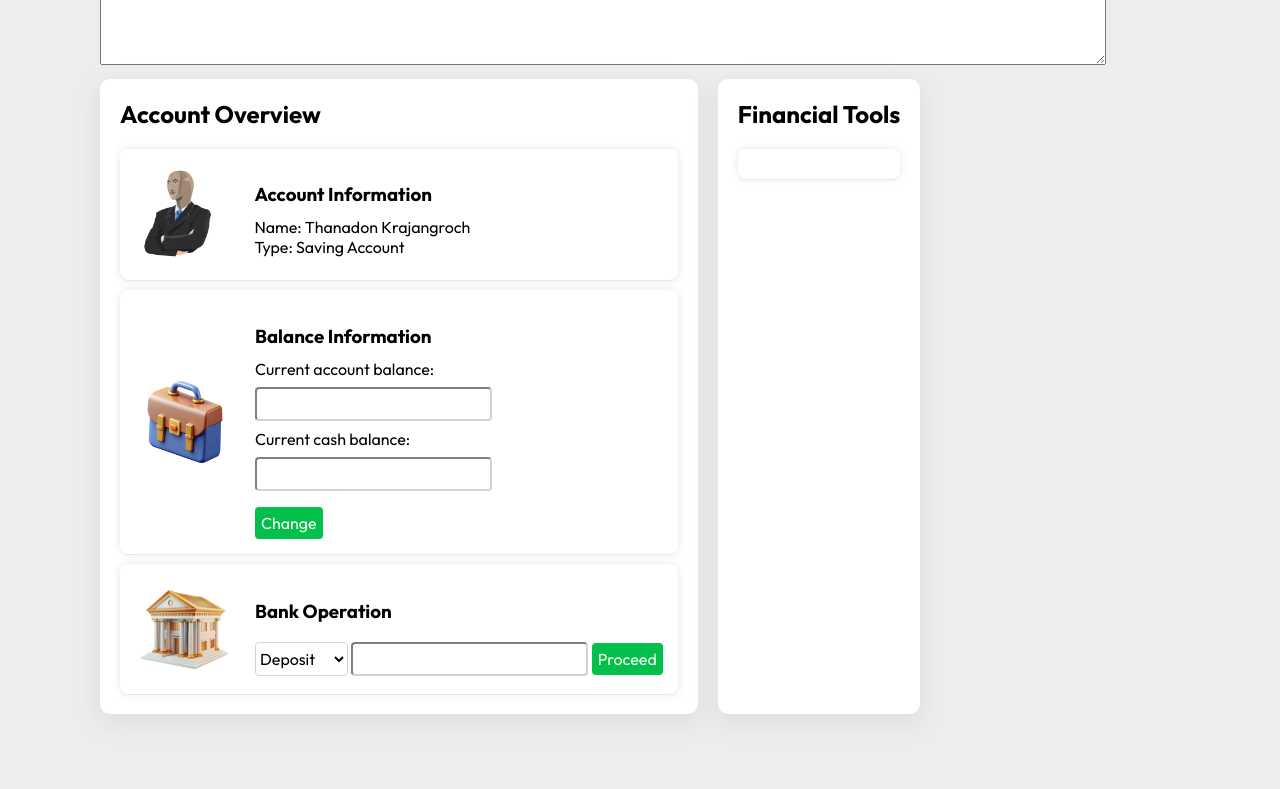
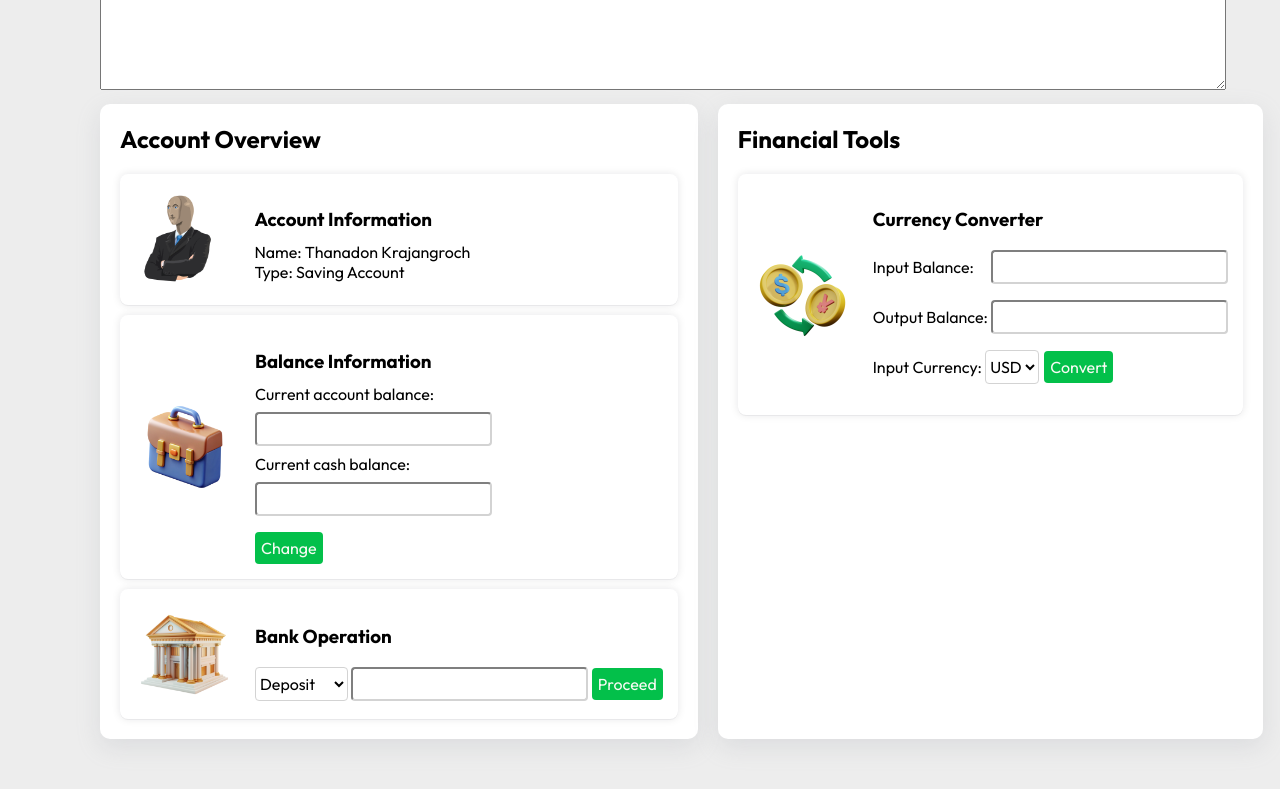
Before and after one commit to fuze-thnd/ITF-Web, a plain HTML site: page index.html in a window 1280 px wide. Shown: the part 221-1010 px from the top of the page. Before the commit the page ends 985 px from the top, so only its background shows below. Drawn offline with Linux system fonts and the light colour scheme.

Commit message:
Add currency converter UI and organize image assets
Moved image files into an 'img' directory and updated references in index.html. Added a new gold coin image and a currency converter section to the Financial Tools area. Updated styles.css to style the new currency converter inputs and button.

```diff
--- a/index.html
+++ b/index.html
@@ -19,7 +19,7 @@
     </nav>
 
     <div class="header">
-        <img src="meme-crunchy-cat-pack.png" height=100px>
+        <img src="img/meme-crunchy-cat-pack.png" height=125px>
         <div>
             <h1 id="head1">ITF Simple Bank</h1>
             <p>Welcome to my website of HTML + CSS + JS!</p>
@@ -27,14 +27,14 @@
     </div>
 
     <div class="output">
-        <textarea id="logOutput" readonly style="width: 1000px; height: 100px;"></textarea>
+        <textarea id="logOutput" readonly style="width: 1120px; height: 100px;"></textarea>
     </div>
 
     <div class="container">
         <div class="AccountOverview">
             <h2>Account Overview</h2>
             <div id="Block">
-                <img src="stonks_meme_1254.png" height="100px">
+                <img src="img/stonks_meme_1254.png" height="100px">
                 <div>
                     <h3>Account Information</h3>
                     <div id="Detail">
@@ -44,7 +44,7 @@
                 </div>
             </div>
             <div id="Block">
-                <img src="colorful-3d-briefcase-icon.png" height="100px">
+                <img src="img/colorful-3d-briefcase-icon.png" height="100px">
                 <div>
                     <h3>Balance Information</h3>
                     <div id="Detail">
@@ -58,7 +58,7 @@
                 </div>
             </div>
             <div id="Block">
-                <img src="3d-bank-png-image.png" height="100px">
+                <img src="img/3d-bank-png-image.png" height="100px">
                 <div>
                     <h3>Bank Operation</h3>
                     <div id="Detail">
@@ -75,7 +75,18 @@
         <div class="FinancialTools">
             <h2>Financial Tools</h2>
             <div id="Block">
-
+                <img src="img/gold-coin-with-different-currency.png" height="100">
+                <div>
+                    <h3>Currency Converter</h3>
+                    <div id="Detail">
+                        <p>Input Balance:  <input type="number" id="curInput"></p>
+                        <p>Output Balance: <input type="number" id="curOutput"></p>
+                        <p>Input Currency: <select id="currency">
+                            <option value="usd">USD</option>
+                            <option value="thb">THB</option>
+                        </select><button type="submit" id="convert">Convert</button></p>
+                    </div>
+                </div>
             </div>
         </div>
     </div>
--- a/styles.css
+++ b/styles.css
@@ -97,6 +97,10 @@ button:hover {
   background-color: #029c3b;
 }
 
+#convert {
+    margin-left: 5px;
+}
+
 input {
     font-family: "Outfit", sans-serif;
     font-size: medium;
@@ -105,6 +109,10 @@ input {
     border-radius: 4px;
     padding-top: 5px;
     padding-bottom: 5px;
+}
+
+#curInput {
+    margin-left: 14px;
 }
 
 select {
```
Also changed, not shown: img/3d-bank-png-image.png (renamed from 3d-bank-png-image.png), img/colorful-3d-briefcase-icon.png (renamed from colorful-3d-briefcase-icon.png), img/gold-coin-with-different-currency.png (added), img/meme-crunchy-cat-pack.png (renamed from meme-crunchy-cat-pack.png), img/stonks_meme_1254.png (renamed from stonks_meme_1254.png).
